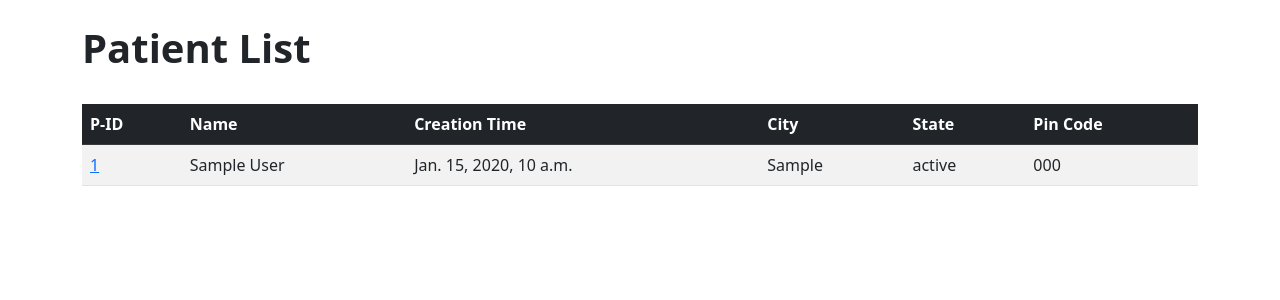
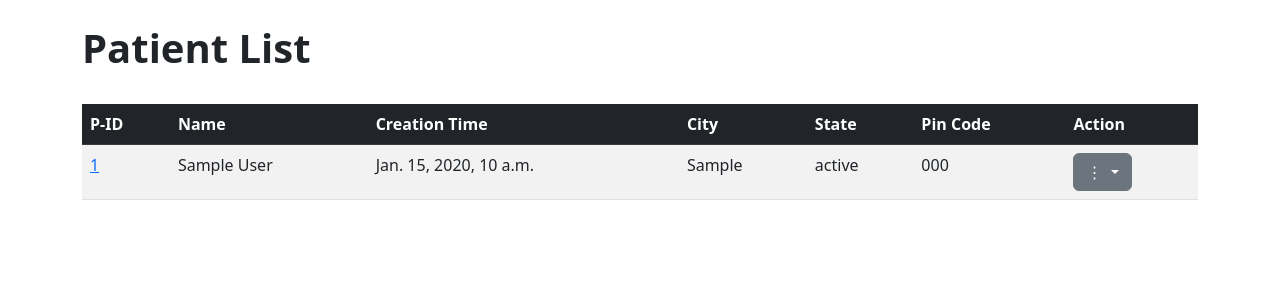
Before and after one commit to debasish2110/Django_CRM, a Django app: page / in a window 1280 px wide. Shown: the part 56-356 px from the top of the page. Run offline with Django 4.2, Linux system fonts and the light colour scheme; a user stored in the database is signed in; tables that the repository leaves empty hold one stand-in row (values such as "Sample post").

Commit message:
snapshots added

```diff
--- a/CustomerRelationshipManager/app/templates/home.html
+++ b/CustomerRelationshipManager/app/templates/home.html
@@ -1,5 +1,4 @@
 {% extends 'base.html' %}
-
 {% block content %}
 
 
@@ -15,6 +14,7 @@
           <th scope="col">City</th>
           <th scope="col">State</th>
           <th scope="col">Pin Code</th>
+          <th scope="col">Action</th>
         </tr>
       </thead>
       <tbody>
@@ -27,6 +27,18 @@
               <td>{{ record.city }}</td>
               <td>{{ record.state }}</td>
               <td>{{ record.pincode }}</td>
+              <td>
+                <div class="dropdown">
+                  <button class="btn btn-secondary dropdown-toggle" type="button" data-bs-toggle="dropdown" aria-expanded="false">
+                    {% comment %} <span class="bi bi-three-dots"></span> {% endcomment %}
+                    <span>&#8942;</span>
+                  </button>
+                  <ul class="dropdown-menu">
+                    <li><a class="dropdown-item" href="{% url 'app:delete_record' record.id %}">Delete</a></li>
+                    <li><a class="dropdown-item" href="{% url 'app:update_record' record.id %}">Update</a></li>
+                  </ul>
+                </div>
+              </td>
             </tr>
           {% endfor %}
         {% endif %}
@@ -49,5 +61,4 @@
   </form>
 {% endif %}
 
-
 {% endblock %}
```
Also changed, not shown: README.md, snapshots/1_log_in_home.png (added), snapshots/2_record_dashboard.png (added), snapshots/3_complete_details.png (added), snapshots/4_add_record.png (added), snapshots/5_logout.png (added).
